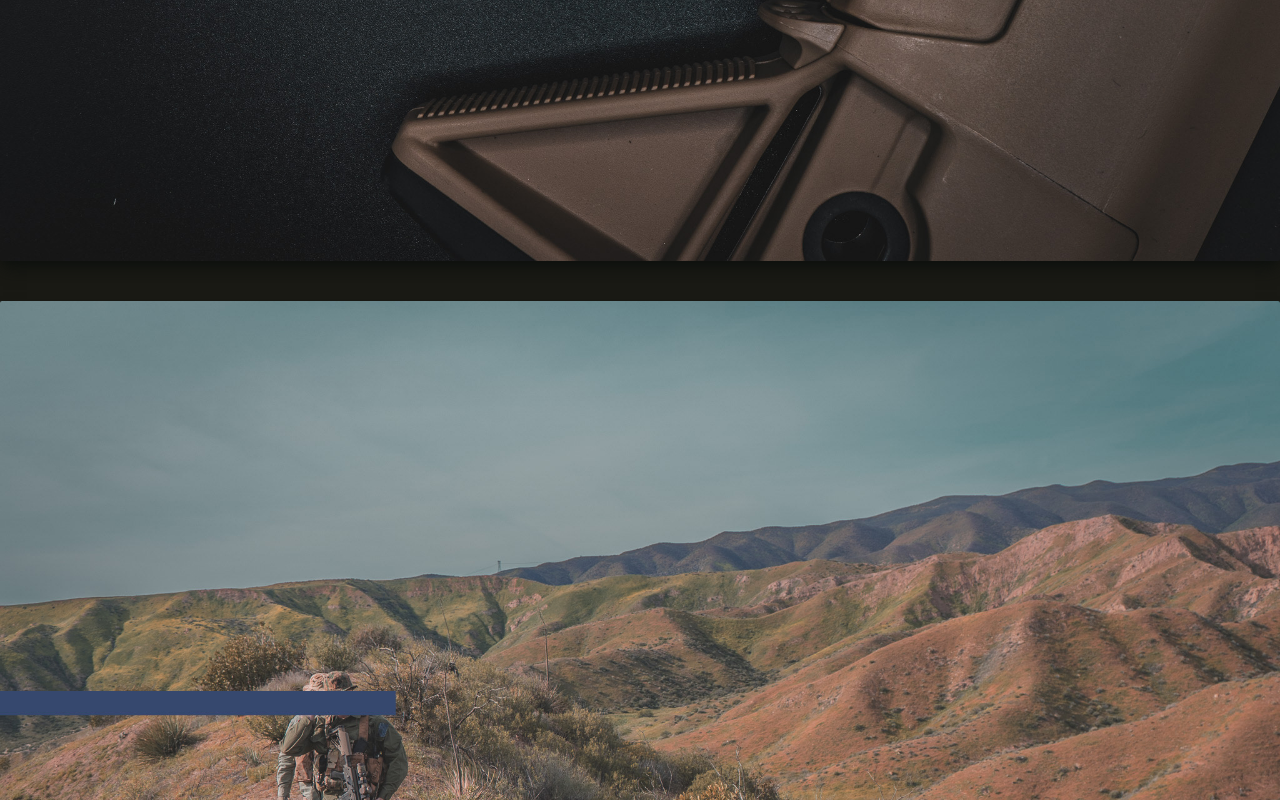
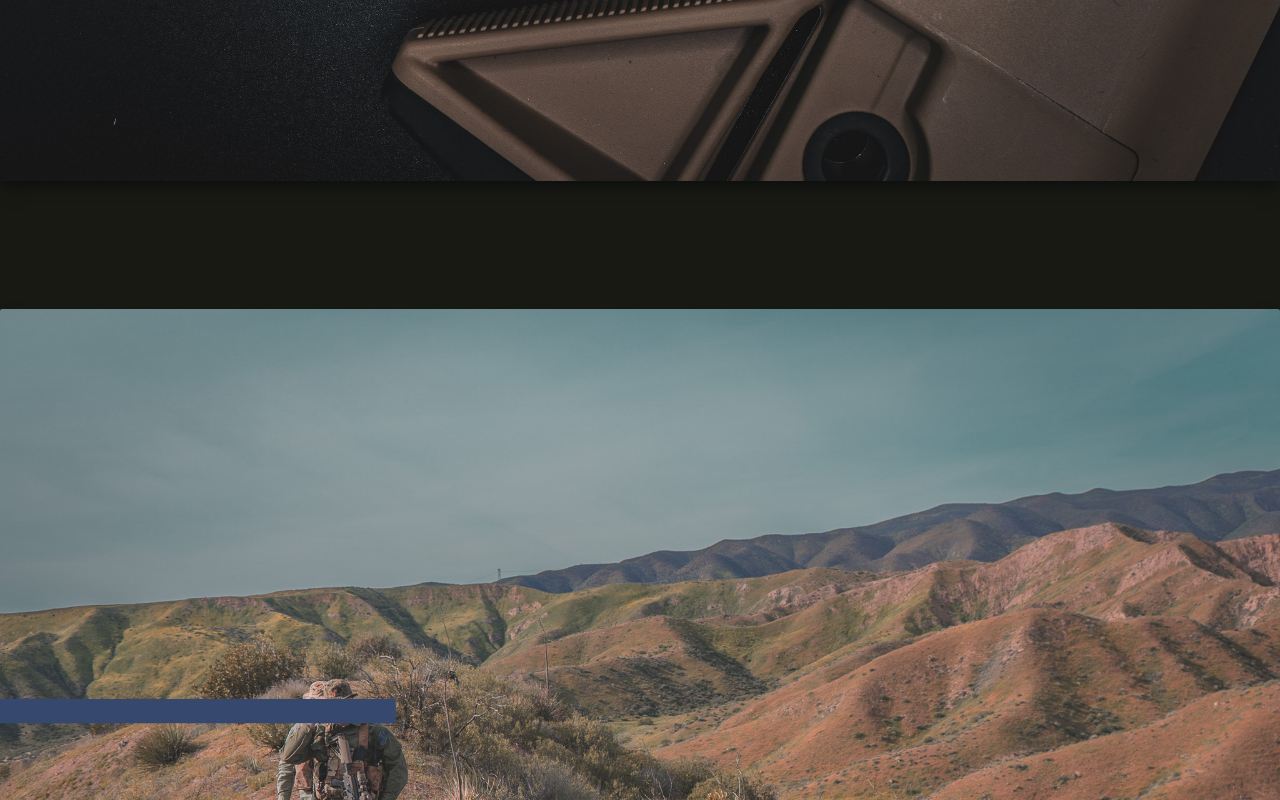
Before and after one commit to Patricus/shutter-concepts, a Next.js app: page / in a window 1280 px wide. Shown: the part 960-1760 px from the top of the page. Built offline with nearby package versions, Linux system fonts and the light colour scheme.

Commit message:
Info parallax

```diff
--- a/app/page.tsx
+++ b/app/page.tsx
@@ -1,3 +1,4 @@
+import Info from "@/components/Info";
 import Picture from "@/components/Picture";
 import Splash from "@/components/Splash";
 
@@ -10,6 +11,7 @@ export default function Home() {
     {
       picture: leather_eye,
       alt: "Leather Eye",
+      text: "Explore the stunning portfolio of Shutter Concepts, a passionate and skilled photographer specializing in capturing life's moments with artistry and precision. From breathtaking landscapes to intimate portraits, immerse yourself in a world of visual storytelling.",
     },
     {
       picture: mtn_hike,
@@ -18,12 +20,13 @@ export default function Home() {
     {
       picture: mushrooms,
       alt: "Mushrooms",
+      text: "Explore the stunning portfolio of Shutter Concepts, a passionate and skilled photographer specializing in capturing life's moments with artistry and precision. From breathtaking landscapes to intimate portraits, immerse yourself in a world of visual storytelling.",
     },
   ];
   return (
-    <main className="flex w-full min-h-screen flex-col items-center justify-between gap-10 snap-y snap-proximity">
+    <main className="flex w-full min-h-screen flex-col items-center justify-between snap-y snap-proximity">
       <Splash />
-      {items.map(({ picture, alt }, index) => (
+      {items.map(({ picture, alt, text }, index) => (
         <section
           className="snap-start"
           key={index}
@@ -33,6 +36,7 @@ export default function Home() {
             alt={alt}
             priority={index === 0}
           />
+          {text && <Info text={text} />}
         </section>
       ))}
     </main>
--- a/components/Info.tsx
+++ b/components/Info.tsx
@@ -1,8 +1,15 @@
+"use client";
+import { Parallax, ParallaxProvider } from "react-scroll-parallax";
+
 function Info({ text }: { text: string }) {
   return (
-    <div>
-      <p>{text}</p>
-    </div>
+    <ParallaxProvider>
+      <div className="overflow-hidden p-10">
+        <Parallax speed={10}>
+          <p>{text}</p>
+        </Parallax>
+      </div>
+    </ParallaxProvider>
   );
 }
 
--- a/package.json
+++ b/package.json
@@ -19,6 +19,7 @@
     "postcss": "8.4.23",
     "react": "18.2.0",
     "react-dom": "18.2.0",
+    "react-scroll-parallax": "^3.4.2",
     "tailwindcss": "3.3.2",
     "typescript": "5.0.4"
   }
```
Also changed, not shown: 1 other file (tests, documents, lock files or other folders).
